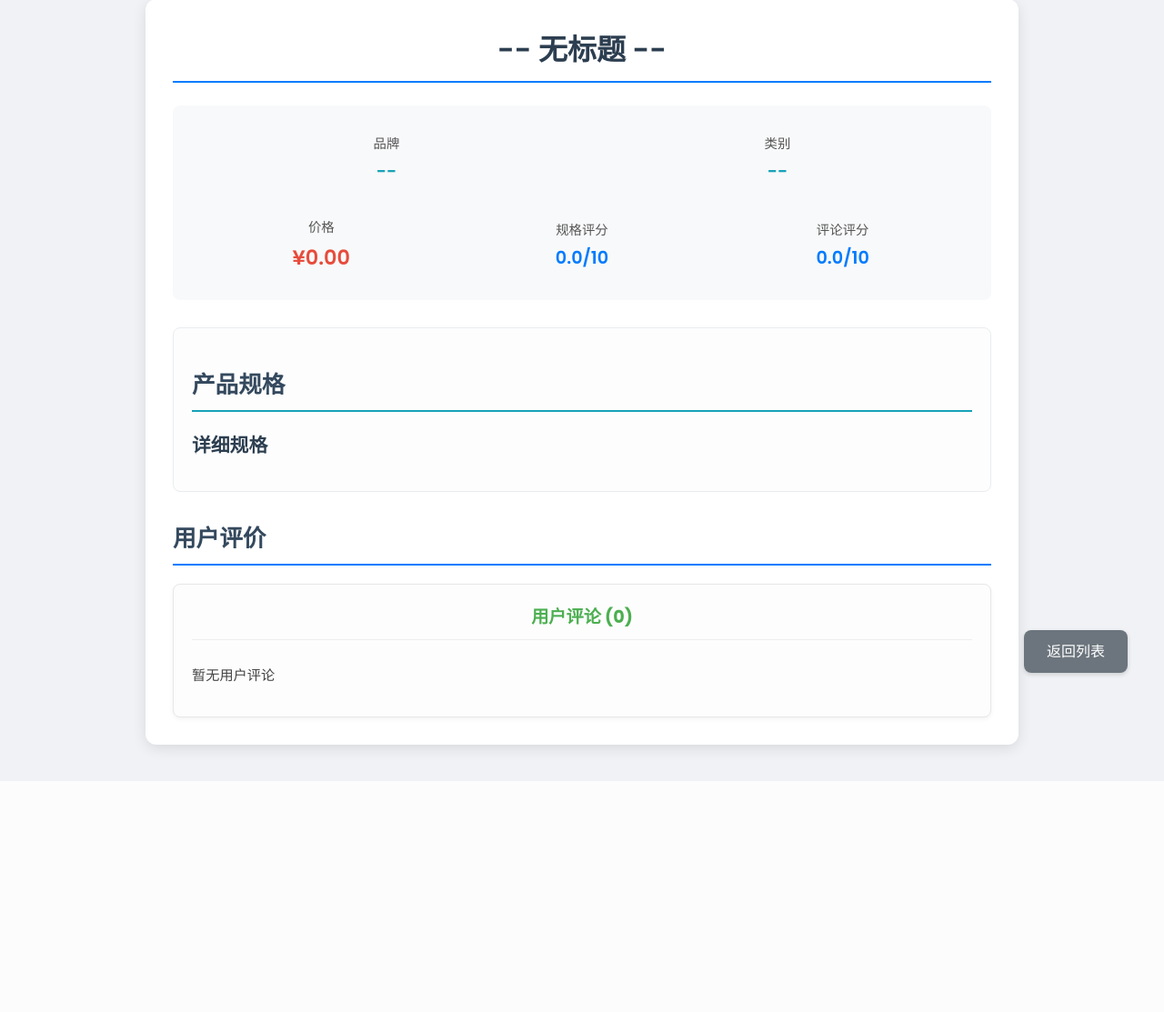
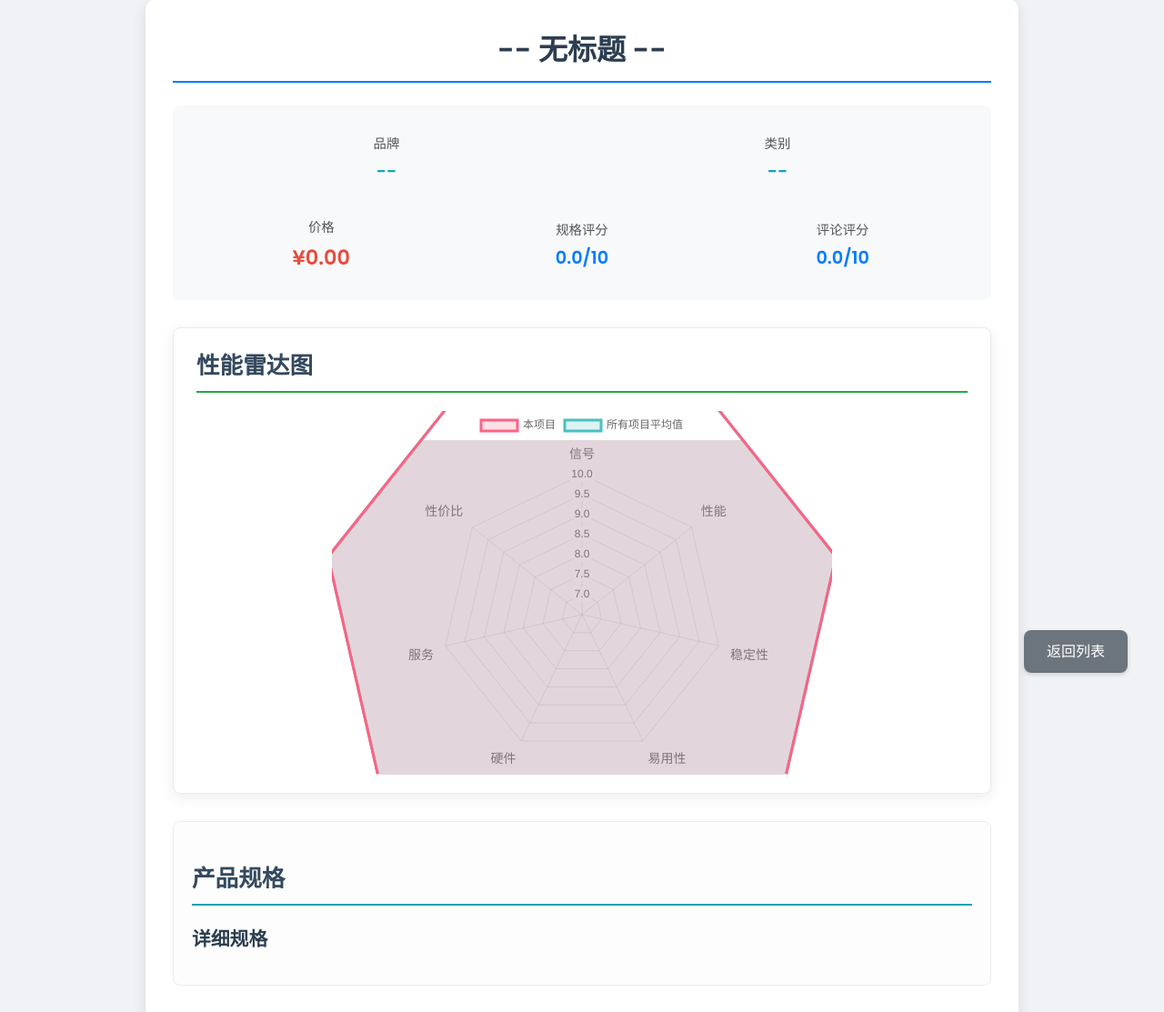
Before and after one commit to swanyun/softwareproject, a Flask app: template templates/item_detail.html in a window 1280 px wide. Shown: the part 41-1154 px from the top of the page at 91% size. Before the commit the page ends 877 px from the top, so only its background shows below. Run offline with Flask 3, Linux system fonts and the light colour scheme; the template is opened without the code that fills it, so the values that code supplies are empty.

Commit message:
6.11 详情页面：         增加了玫瑰图 app.py：         增加了参数平均值的计算部分

```diff
--- a/app.py
+++ b/app.py
@@ -40,12 +40,9 @@
 def fetch_data_from_db():
     """连接数据库，查询所有商品数据，并进行处理和计算"""
 
-    # ---【新增】定义一个清理函数，移除所有控制字符 ---
     def clean_string(s):
         if s is None:
             return None
-        # 移除换行、回车、制表符等，并去除首尾空格
-        # 使用 repr() 来处理更复杂的控制字符，然后去掉首尾的单引号
         return str(s).replace('\n', ' ').replace('\r', ' ').replace('\t', ' ').strip()
 
     items = []
@@ -72,7 +69,18 @@
             if not item_id:
                 continue
 
-            # ---【核心修改】对所有可能包含控制字符的文本字段进行清理 ---
+            # 【新增】将所有七项核心分数添加到字典中，方便后续统一处理
+            # 确保即使数据库中为NULL，也能得到None
+            scores_for_item = {
+                'signal_score': row.get('signal_score'),
+                'performance': row.get('performance'),
+                'stability': row.get('stability'),
+                'usability': row.get('usability'),
+                'hardware': row.get('hardware'),
+                'service': row.get('service'),
+                'cost_effectiveness': row.get('cost_effectiveness')
+            }
+
             item_name_cleaned = clean_string(row.get('title'))
             review_placeholders = generate_review_placeholders(item_name_cleaned)
 
@@ -82,12 +90,11 @@
             ]
             actual_db_reviews = [clean_string(review) for review in db_reviews_list if review and clean_string(review)]
 
-            # 分数计算
             spec_scores_to_sum = [
-                row.get('signal_score'), row.get('performance'), row.get('stability'),
-                row.get('usability'), row.get('hardware'),
+                scores_for_item['signal_score'], scores_for_item['performance'], scores_for_item['stability'],
+                scores_for_item['usability'], scores_for_item['hardware'],
             ]
-            review_scores_to_sum = [row.get('service'), row.get('cost_effectiveness')]
+            review_scores_to_sum = [scores_for_item['service'], scores_for_item['cost_effectiveness']]
 
             valid_review_scores = [float(s) for s in review_scores_to_sum if s is not None]
             review_score_avg = sum(valid_review_scores) / len(valid_review_scores) if valid_review_scores else 0.0
@@ -95,7 +102,6 @@
             valid_spec_scores = [float(s) for s in spec_scores_to_sum if s is not None]
             spec_score_avg = sum(valid_spec_scores) / len(valid_spec_scores) if valid_spec_scores else 0.0
 
-            # 数据清洗
             try:
                 price_str = row.get('price')
                 price = float(''.join(filter(lambda x: x.isdigit() or x == '.', str(price_str)))) if price_str else 0.0
@@ -111,9 +117,7 @@
             category_cleaned = clean_string(row.get('类型')) if clean_string(row.get('类型')) else clean_string(
                 row.get('类别'))
 
-            # 将所有需要展示的字段都添加到字典中
-            items.append({
-                # 基本信息
+            item_dict = {
                 "id": item_id,
                 "name": item_name_cleaned,
                 "price": price,
@@ -123,14 +127,10 @@
                 "category": category_cleaned,
                 "model": clean_string(row.get('型号')),
                 "release_date": clean_string(row.get('上市时间')),
-
-                # 物理规格
                 "dimensions": clean_string(row.get('产品尺寸')),
                 "weight": row.get('产品净重（kg）'),
                 "material": clean_string(row.get('机身材质')),
                 "cooling_method": clean_string(row.get('散热方式')),
-
-                # 端口信息
                 "lan_output": clean_string(row.get('LAN输出口')),
                 "wan_input": clean_string(row.get('WAN接入口')),
                 "lan_ports_count": row.get('LAN口数量'),
@@ -139,35 +139,28 @@
                 "wan_port_type": clean_string(row.get('WAN口类型')),
                 "other_ports": clean_string(row.get('其他端口')),
                 "has_usb": clean_string(row.get('是否带USB')),
-
-                # 无线性能
                 "wireless_protocol": clean_string(row.get('无线协议')),
                 "wireless_rate": clean_string(row.get('无线速率')),
                 "frequency_band": clean_string(row.get('适用频段')),
                 "antenna": clean_string(row.get('天线')),
                 "fem_amplifier": clean_string(row.get('FEM信号放大器')),
                 "supports_mesh": clean_string(row.get('是否支持Mesh')),
-
-                # 软件与服务
                 "vpn_support": clean_string(row.get('企业VPN')),
                 "firewall_support": clean_string(row.get('防火墙')),
                 "app_control": clean_string(row.get('APP控制')),
                 "behavior_management": clean_string(row.get('上网行为管理')),
-
-                # 其他
                 "applicable_area": clean_string(row.get('适用面积')),
                 "capacity": clean_string(row.get('总带机量')),
                 "power_supply": clean_string(row.get('供电方式')),
                 "packaging_list": clean_string(row.get('packaging_list')),
-
-                # 评论数据
                 "db_reviews": actual_db_reviews,
                 "good_reviews": review_placeholders['good_reviews'],
                 "bad_reviews": review_placeholders['bad_reviews'],
-
-                # 保留原始特性列表以防万一
                 "features": db_features_list[:5],
-            })
+            }
+            # 将七项核心分数合并到主字典中
+            item_dict.update(scores_for_item)
+            items.append(item_dict)
 
     except mysql.connector.Error as err:
         print(f"连接MySQL或获取数据时出错: {err}")
@@ -181,9 +174,48 @@
     return items
 
 
+# --- 【新增】计算所有项目的平均分 ---
+def calculate_average_scores(items):
+    if not items:
+        return {}
+
+    score_keys = [
+        'signal_score', 'performance', 'stability', 'usability',
+        'hardware', 'service', 'cost_effectiveness'
+    ]
+
+    score_sums = {key: 0.0 for key in score_keys}
+    score_counts = {key: 0 for key in score_keys}
+
+    for item in items:
+        for key in score_keys:
+            # 确保分数是有效的数值类型
+            try:
+                score = item.get(key)
+                if score is not None:
+                    # 尝试将 Decimal 等类型转为 float
+                    score_float = float(score)
+                    score_sums[key] += score_float
+                    score_counts[key] += 1
+            except (ValueError, TypeError):
+                # 如果转换失败，则忽略此值
+                continue
+
+    average_scores = {}
+    for key in score_keys:
+        if score_counts[key] > 0:
+            average_scores[key] = round(score_sums[key] / score_counts[key], 2)
+        else:
+            average_scores[key] = 0.0
+
+    return average_scores
+
+
 # --- 数据加载 ---
 ITEM_DATA = fetch_data_from_db()
 ITEMS_BY_ID = {item['id']: item for item in ITEM_DATA}
+# 【新增】调用函数计算并存储平均分
+AVERAGE_SCORES = calculate_average_scores(ITEM_DATA)
 
 
 # --- Flask 路由 ---
@@ -284,7 +316,8 @@
     if not item:
         abort(404)
     back_url = url_for('index')
-    return render_template('item_detail.html', item=item, back_url=back_url)
+    # 【修改】将平均分数据也传递给模板
+    return render_template('item_detail.html', item=item, average_scores=AVERAGE_SCORES, back_url=back_url)
 
 
 # --- 应用启动 ---
--- a/static/css/style_detail.css
+++ b/static/css/style_detail.css
@@ -278,3 +278,47 @@
         font-size: 1.4em;
     }
 }
+.chart-section {
+    background-color: #ffffff;
+    padding: 20px 25px;
+    margin-bottom: 30px; /* 增加与下方规格区的间距 */
+    border-radius: 8px;
+    box-shadow: 0 4px 15px rgba(0,0,0,0.08); /* 统一阴影风格 */
+    border: 1px solid #e9ecef;
+}
+
+.chart-section h2 {
+    font-size: 1.6em;
+    color: #34495e;
+    margin-top: 0;
+    margin-bottom: 20px;
+    text-align: left;
+    border-bottom: 2px solid #28a745; /* 图表区标题用绿色下划线 */
+    padding-bottom: 8px;
+}
+
+.chart-canvas-container {
+    position: relative;
+    height: 400px; /* 您可以根据需要调整高度 */
+    width: 100%;
+    max-width: 550px; /* 限制最大宽度，防止在宽屏上过大 */
+    margin: 0 auto; /* 居中显示 */
+}
+
+/* 响应式调整 for chart */
+@media (max-width: 768px) {
+    .chart-section h2 {
+        font-size: 1.4em;
+    }
+    .chart-canvas-container {
+        height: 350px; /* 小屏幕上稍微减小高度 */
+    }
+}
+@media (max-width: 480px) {
+    .chart-section {
+        padding: 15px;
+    }
+    .chart-canvas-container {
+        height: 300px; /* 更小屏幕上进一步减小高度 */
+    }
+}
--- a/templates/item_detail.html
+++ b/templates/item_detail.html
@@ -4,6 +4,7 @@
     <meta charset="UTF-8">
     <meta name="viewport" content="width=device-width, initial-scale=1.0">
     <title>{{ item.name if item.name else "商品详情" }} - 商品详情</title>
+    <script src="https://cdn.jsdelivr.net/npm/chart.js"></script>
     <link href="https://fonts.googleapis.com/css2?family=Poppins:wght@300;400;500;600;700&display=swap" rel="stylesheet">
     <link rel="stylesheet" href="{{ url_for('static', filename='css/style_detail.css') }}">
 </head>
@@ -12,6 +13,7 @@
         <h1>{{ item.name if item.name else '-- 无标题 --' }}</h1>
 
         <div class="item-summary">
+            <!-- ... item-summary 内容保持不变 ... -->
             <div class="item-info-main">
                 <div class="info-block">
                     <span class="label">品牌</span>
@@ -56,6 +58,14 @@
             </div>
         </div>
 
+        <div class="chart-section">
+            <h2>性能雷达图</h2>
+            <div class="chart-canvas-container">
+                <canvas id="performanceRadarChart"></canvas>
+            </div>
+        </div>
+
+
         <div class="product-details-section">
             <h2>产品规格</h2>
             <div class="product-specs">
@@ -63,7 +73,6 @@
                 <ul class="specs-list">
                     {% if item.id %}
                         <li><strong>商品ID:</strong> {{ item.id }}</li>
-                        <!-- 【新增】商品链接 -->
                         <li>
                             <strong>商品链接:</strong>
                             <a href="https://item.jd.com/{{ item.id }}.html" target="_blank" rel="noopener noreferrer">
@@ -71,6 +80,7 @@
                             </a>
                         </li>
                     {% endif %}
+                    <!-- ... 其他规格列表项 ... -->
                     {% if item.model and item.model|string|lower not in ['none', 'null', '--', '无'] %}
                         <li><strong>型号:</strong> {{ item.model }}</li>
                     {% endif %}
@@ -167,8 +177,8 @@
             </div>
         </div>
 
-        <!-- 【修改】评论区 -->
         <div class="reviews-section">
+            <!-- ... reviews-section 内容保持不变 ... -->
             <h2>用户评价</h2>
             <div class="reviews-container">
                 <div class="review-column">
@@ -190,5 +200,76 @@
     <div class="back-button-container">
         <a href="{{ back_url }}" class="back-button">返回列表</a>
     </div>
+
+    <script>
+        document.addEventListener('DOMContentLoaded', function () {
+            const itemData = {{ item | tojson }};
+            const averageData = {{ average_scores | tojson }};
+
+            const labels = ['信号', '性能', '稳定性', '易用性', '硬件', '服务', '性价比'];
+            const keys = ['signal_score', 'performance', 'stability', 'usability', 'hardware', 'service', 'cost_effectiveness'];
+
+            const currentItemScores = keys.map(key => itemData[key] || 0);
+            const averageScores = keys.map(key => averageData[key] || 0);
+
+            const ctx = document.getElementById('performanceRadarChart');
+            if(ctx) {
+                new Chart(ctx.getContext('2d'), {
+                    type: 'radar',
+                    data: {
+                        labels: labels,
+                        datasets: [
+                            {
+                                label: '本项目',
+                                data: currentItemScores,
+                                fill: true,
+                                backgroundColor: 'rgba(255, 99, 132, 0.2)',
+                                borderColor: 'rgb(255, 99, 132)',
+                                pointBackgroundColor: 'rgb(255, 99, 132)',
+                                pointBorderColor: '#fff',
+                                pointHoverBackgroundColor: '#fff',
+                                pointHoverBorderColor: 'rgb(255, 99, 132)'
+                            },
+                            {
+                                label: '所有项目平均值',
+                                data: averageScores,
+                                fill: true,
+                                backgroundColor: 'rgba(75, 192, 192, 0.2)',
+                                borderColor: 'rgb(75, 192, 192)',
+                                pointBackgroundColor: 'rgb(75, 192, 192)',
+                                pointBorderColor: '#fff',
+                                pointHoverBackgroundColor: '#fff',
+                                pointHoverBorderColor: 'rgb(75, 192, 192)'
+                            }
+                        ]
+                    },
+                    options: {
+                        responsive: true,
+                        maintainAspectRatio: false,
+                        scales: {
+                            r: {
+                                // 【核心修改】调整坐标轴范围以放大差异
+                                min: 6.5,               // 设置坐标轴的最小值为 5
+                                suggestedMax: 10,     // 建议最大值为 10
+                                pointLabels: {
+                                    font: {
+                                        size: 14
+                                    }
+                                },
+                                ticks: {
+                                    backdropColor: 'rgba(255, 255, 255, 0.75)'
+                                }
+                            }
+                        },
+                        plugins: {
+                            legend: {
+                                position: 'top',
+                            }
+                        }
+                    }
+                });
+            }
+        });
+    </script>
 </body>
 </html>
```
